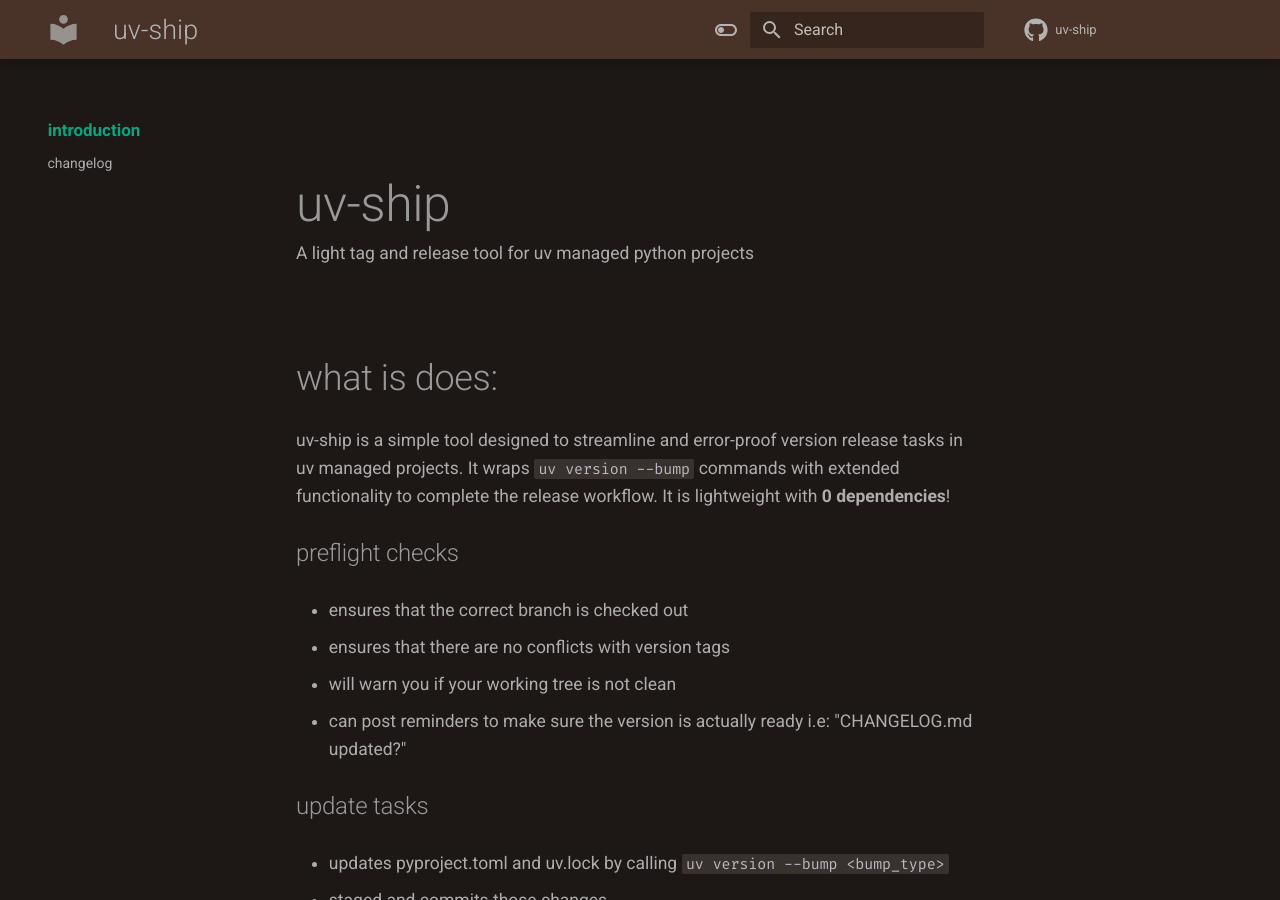
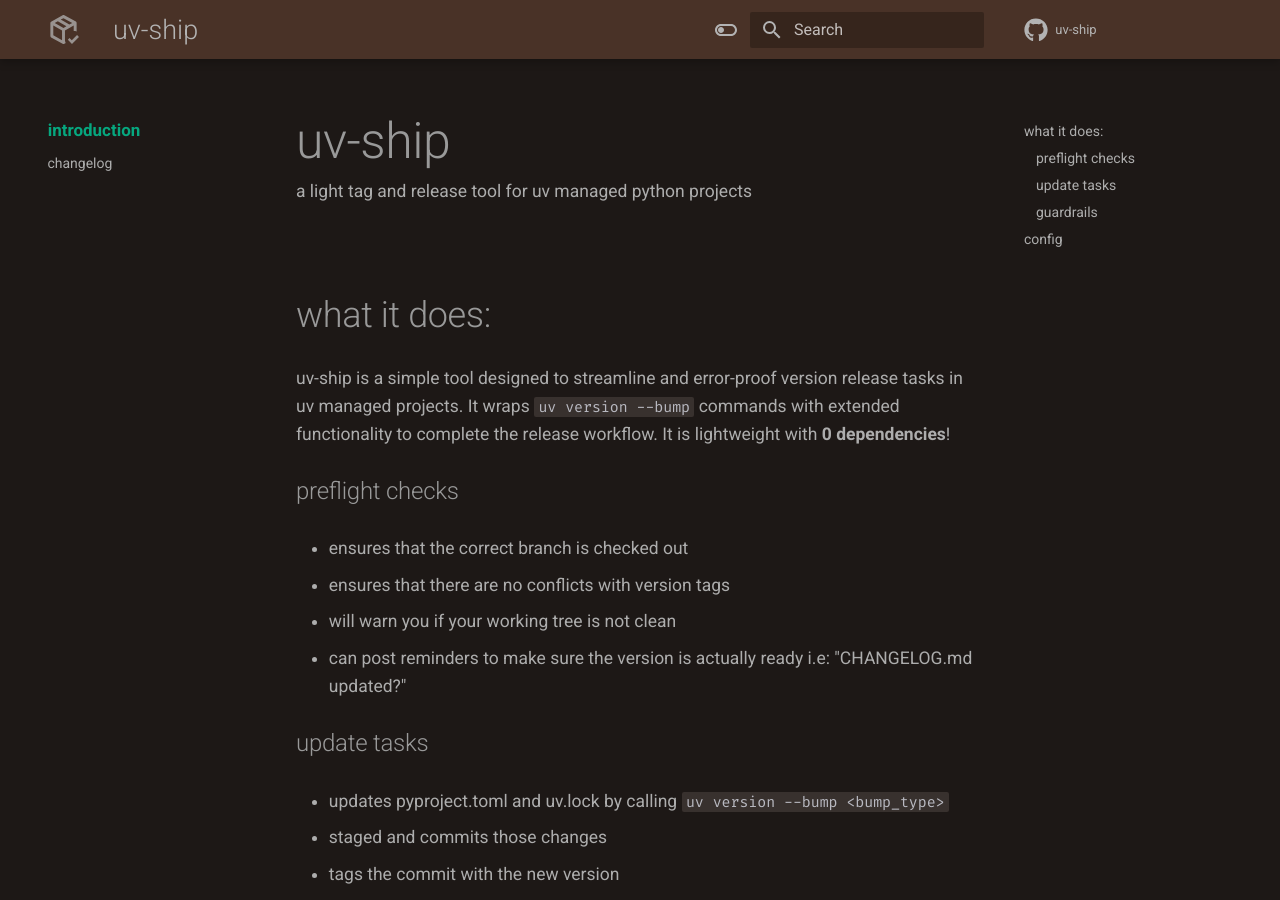
Before and after one commit to floRaths/uv-ship, an MkDocs documentation site: the page built from docs/index.md, in a window 1280 px wide and 900 px high. Built offline with MkDocs 1.6.1 and Material for MkDocs 9.7.7, drawn with Linux system fonts in a browser that asks for light colours; comment, search, counter and statistics services are not loaded.

Commit message:
updated assets

```diff
--- a/docs/index.md
+++ b/docs/index.md
@@ -1,9 +1,8 @@
-#
 # uv-ship
-<span style="margin-top:-3rem; display:block;">A light tag and release tool for uv managed python projects</span>
+<span style="margin-top:-3rem; display:block;">a light tag and release tool for uv managed python projects</span>
 <br>
 
-## what is does:
+## what it does:
 uv-ship is a simple tool designed to streamline and error-proof version release tasks in uv managed projects.
 It wraps `uv version --bump` commands with extended functionality to complete the release workflow.
 It is lightweight with **0 dependencies**!
--- a/docs/stylesheets/extra.css
+++ b/docs/stylesheets/extra.css
@@ -28,6 +28,7 @@
   --text-body-val:    10%;
   --text-caption-val: 10%;
   --text-header-val:  70%;
+
 
 
   /* BUILD COLORS from those variables */
--- a/mkdocs.yml
+++ b/mkdocs.yml
@@ -1,7 +1,7 @@
 # region Site
 site_name: uv-ship
 site_url: https://floraths.github.io/uv-ship/
-site_description: A light tag and release tool for uv managed python projects
+site_description: a light tag and release tool for uv managed python projects
 
 repo_name: uv-ship
 repo_url: https://github.com/floRaths/uv-ship
@@ -10,7 +10,7 @@
 # region Theme
 theme:
   name: material
-  # logo: assets/sg_logo_text.svg
+  logo: assets/package-variant-closed-check.svg
   # favicon: assets/favicon.ico
 
   font:
@@ -101,29 +101,25 @@
   - toc:
       title: On this page
       anchorlink: true
-      toc_depth: 3
+      # toc_depth: 3
 
   - pymdownx.emoji:
       emoji_index: !!python/name:material.extensions.emoji.twemoji
       emoji_generator: !!python/name:material.extensions.emoji.to_svg
-
 
 validation:
   omitted_files: warn
   absolute_links: warn
   unrecognized_links: warn
 
-
 # Path settings
 # NOTE these paths are set for the child-repos. they need to be adjusted in the core-repo mkdocs.yml
 exclude_docs: |
   _partials/**
 
-
 extra_css:
   - stylesheets/extra.css
   - stylesheets/navbar.css
-
 
 # region Nav
 nav:
--- a/pyproject.toml
+++ b/pyproject.toml
@@ -23,7 +23,7 @@
 build-backend = "uv_build"
 
 [tool.uv]
-required-version = ">=0.8.8"     # also update in Dockerfile
+required-version = ">=0.8.8"
 default-groups = ["dev", "docs"]
 
 [tool.uv-ship]
```
Also changed, not shown: docs/assets/package-variant-closed-check.svg (added), 1 other file.
